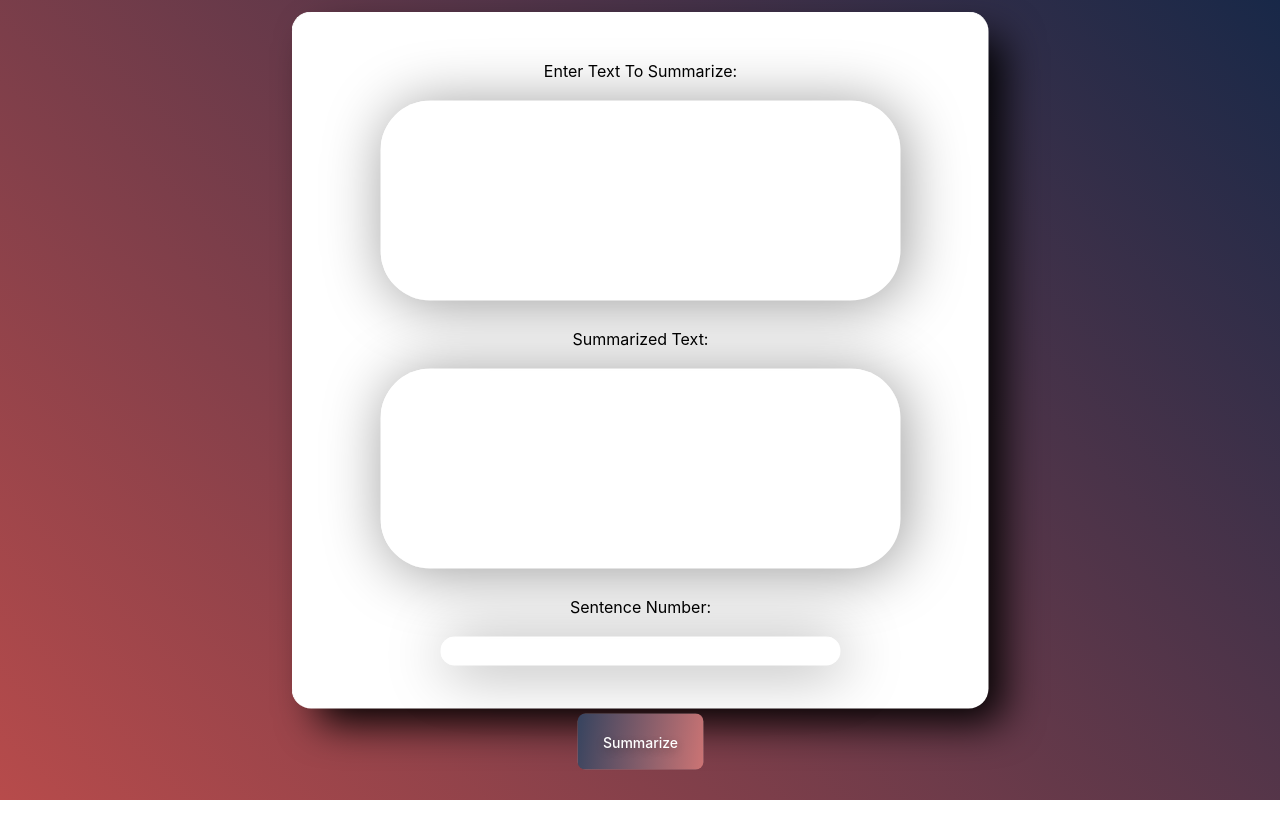
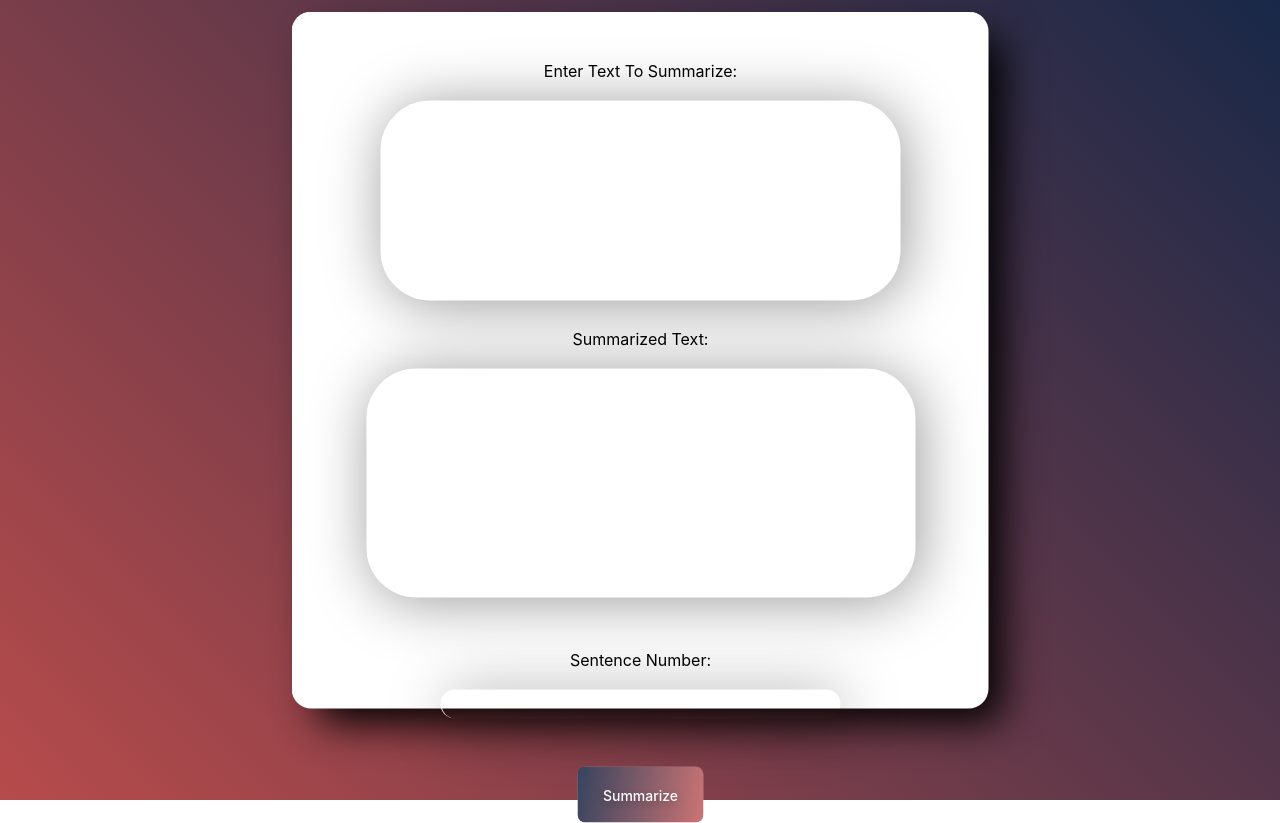
Before and after one commit to Ajaipaul-Cheema/StormHacks-Hackathon-2022, a React (Create React App) app in the folder client/: page /summorize in a window 1280 px wide. Before the commit the page ends 800 px from the top, so only its background shows below. Built offline with nearby package versions, Linux system fonts and the light colour scheme.

Commit message:
applied text to textarea

```diff
--- a/client/src/components/Sharedtextarea.js
+++ b/client/src/components/Sharedtextarea.js
@@ -28,6 +28,7 @@ const Sharedtextarea = () => {
     .then((response) => response.json())
     .then(data => {
       console.log(data['summary'])
+      document.getElementById("summarized").value = data['summary'];
     }).catch(err => console.log(err))
   }
 
@@ -42,8 +43,10 @@ const Sharedtextarea = () => {
             name="Text" />
           <br />
           <label>Summarized Text: </label><br /><br />
-          <input id="summarized" type="textare"
+          <div id="summary">
+          <textarea id="summarized" type="textare"
             name="answer" />
+          </div>
           <br />
           <label>Sentence Number: </label><br /><br />
           <input id="sentenceinput" type="number" name="sentenceNumber" min="1" />
--- a/client/src/components/textarea.css
+++ b/client/src/components/textarea.css
@@ -12,6 +12,9 @@ input::-webkit-outer-spin-button,
 input::-webkit-inner-spin-button {
   -webkit-appearance: none;
   margin: 0;
+}
+#summary {
+    text-align: center;
 }
 
 #mainbox {
```
